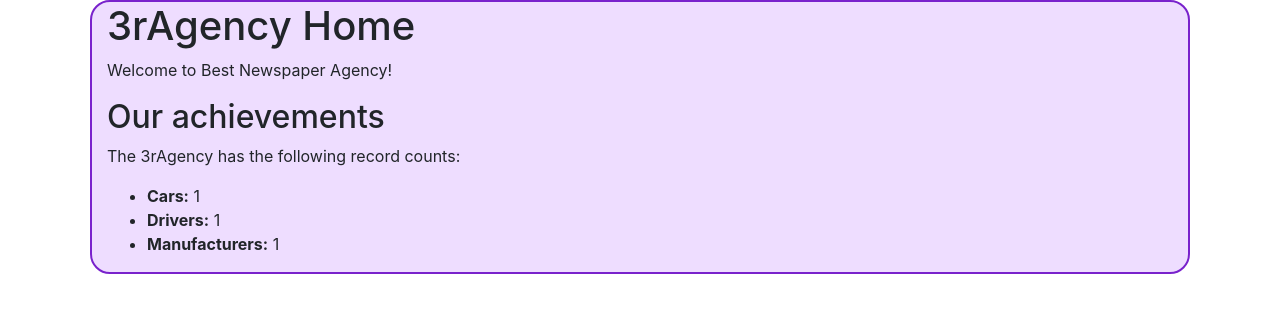
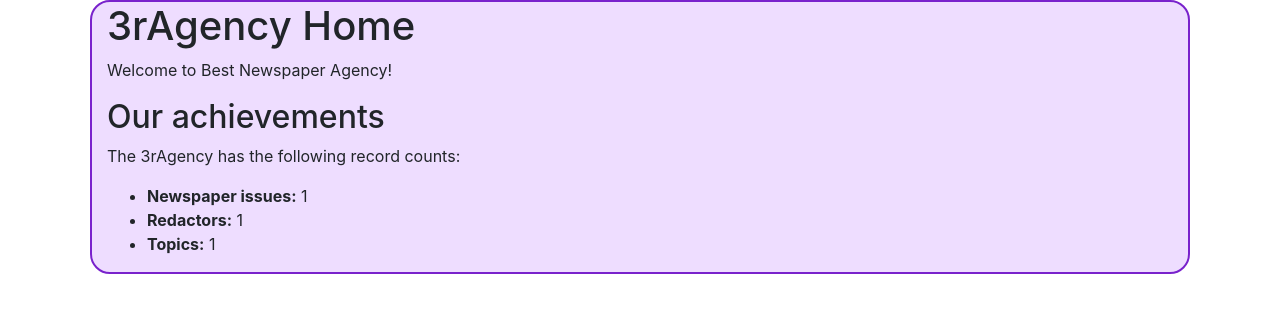
Before and after one commit to ketstap162/newspaper-agency, a Django app: template templates/newspaper/index.html in a window 1280 px wide. Shown: the part 62-375 px from the top of the page. Run offline with Django 4.2, Linux system fonts and the light colour scheme; the template is opened without the code that fills it: most values are stand-ins (such as "Sample title", 1, 10 or a date in 2020).

Commit message:
Prepare static. Update index.html

```diff
--- a/agency/urls.py
+++ b/agency/urls.py
@@ -13,10 +13,12 @@ Including another URLconf
     1. Import the include() function: from django.urls import include, path
     2. Add a URL to urlpatterns:  path('blog/', include('blog.urls'))
 """
+from django.conf import settings
+from django.conf.urls.static import static
 from django.contrib import admin
 from django.urls import path, include
 
 urlpatterns = [
     path("admin/", admin.site.urls),
     path("", include("newspaper.urls", namespace="taxi")),
-]
+] + static(settings.STATIC_URL, document_root=settings.STATIC_ROOT)
--- /dev/null
+++ b/static/css/styles.css
@@ -0,0 +1,13 @@
+.nav-header {
+    width: 1100px;
+    border-radius: 10px;
+    background-color: #EEDDFF;
+    border: 2px solid #7922CC;
+}
+
+.content-block {
+    width: 1100px;
+    border-radius: 20px;
+    background-color: #EEDDFF;
+    border: 2px solid #7922CC;
+}
--- a/templates/base.html
+++ b/templates/base.html
@@ -9,16 +9,18 @@
     <link rel="stylesheet" href="https://cdn.jsdelivr.net/npm/bootstrap@4.6.2/dist/css/bootstrap.min.css"
           integrity="sha384-xOolHFLEh07PJGoPkLv1IbcEPTNtaed2xpHsD9ESMhqIYd0nLMwNLD69Npy4HI+N"
           crossorigin="anonymous">
+    {% load static %}
+    <link rel="stylesheet" href="{% static 'css/styles.css' %}">
   </head>
 
   <header>
-    <div class="container-fluid" style="width: 1100px; border-radius: 10px; background-color: #EEDDFF; border: 2px solid #7922CC">
+    <div class="container-fluid nav-header">
       {% include "includes/navbar.html" %}
     </div>
   </header>
 
   <body>
-    <div class="container-fluid" style="width: 1100px; border-radius: 20px; background-color: #EEDDFF; border: 2px solid #7922CC">
+    <div class="container-fluid content-block">
       {% block content %}
         Newspaper's Agency Info
       {% endblock %}
--- a/templates/newspaper/index.html
+++ b/templates/newspaper/index.html
@@ -6,8 +6,8 @@
   <h2>Our achievements</h2>
   <p>The 3rAgency has the following record counts:</p>
   <ul>
-    <li><strong>Cars:</strong> {{ num_cars }}</li>
-    <li><strong>Drivers:</strong> {{ num_drivers }}</li>
-    <li><strong>Manufacturers:</strong> {{ num_manufacturers }}</li>
+    <li><strong>Newspaper issues:</strong> {{ num_newspapers }}</li>
+    <li><strong>Redactors:</strong> {{ num_redactors }}</li>
+    <li><strong>Topics:</strong> {{ num_topics }}</li>
   </ul>
 {% endblock %}
```
Also changed, not shown: agency/settings.py (+6 -1 lines). Lines whose indentation alone changed are shown as unchanged.
